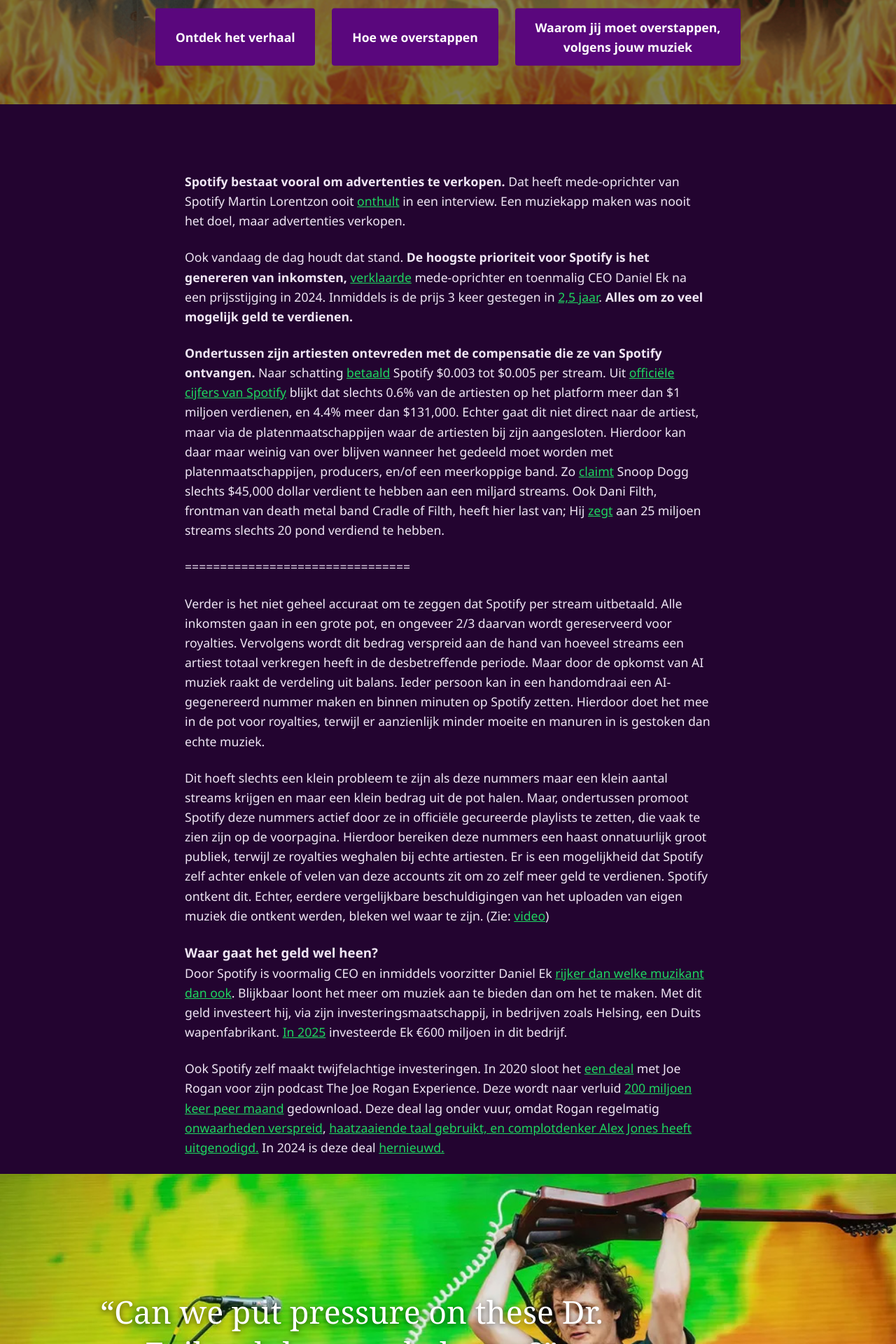
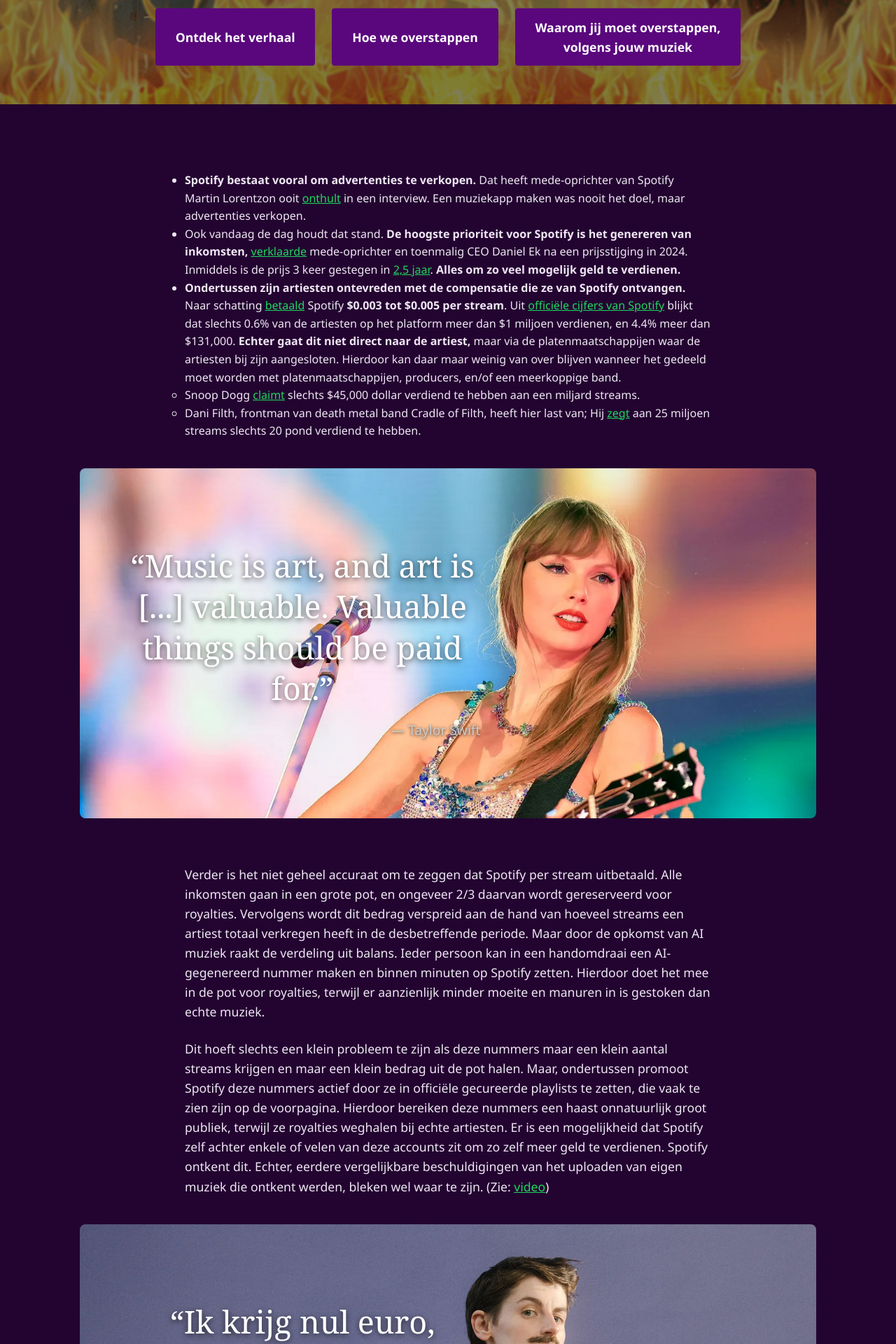
Before and after one commit to jessecjvb/DitchSpotify, a Flask app: page / in a window 1280 px wide. Shown: the part 564-2484 px from the top of the page at 70% size. Run offline with Flask 3, Linux system fonts and the light colour scheme.

Commit message:
added quotes

```diff
--- a/static/style.css
+++ b/static/style.css
@@ -239,16 +239,35 @@
 /* Full-width container stretching edge-to-edge */
 .quote-banner-container {
     position: relative;
-    width: 100vw;
-    left: 50%;
-    right: 50%;
-    margin-left: -50vw;
-    margin-right: -50vw;
-    height: 500px; /* Fixed height requirement */
+
+    /* 1. Make it 120% wide relative to the page content column */
+    width: 140%;
+
+    /* 2. Pull it left by 10% (half of 20%) to keep it centered */
+    margin-left: -20%;
+    margin-top: 2.5rem;
+    margin-bottom: 2.5rem;
+
+    height: 500px;
     overflow: hidden;
     display: flex;
     align-items: center;
-    justify-content: flex-start; /* Offsets content slightly to the left */
+    justify-content: center;
+    box-sizing: border-box;
+    border-radius: 8px;
+}
+
+.quote-banner-content {
+    position: relative;
+    z-index: 2;
+    width: 100%;
+
+    /*
+       Padding: Top Right Bottom Left
+       More padding on the right (8rem) pushes the text block leftwards
+    */
+    padding: 2rem 30rem 2rem 4rem;
+
     box-sizing: border-box;
 }
 
@@ -257,25 +276,13 @@
     position: absolute;
     top: 0;
     left: 0;
-    width: 100%;
+    width: 120%;
     height: 100%;
     object-fit: cover;
 
     /* Anchors the image to the top edge and centers it horizontally */
     object-position: top center;
-
     z-index: 1;
-}
-
-/* Overlay content box */
-.quote-banner-content {
-    position: relative;
-    z-index: 2;
-    width: 100%;
-    max-width: 800px;
-    margin-left: 8%; /* Offsets text slightly to the left */
-    padding: 0 2rem;
-    box-sizing: border-box;
 }
 
 /* Quote Text: Large, Serif, Centered inside its box */
@@ -287,6 +294,9 @@
     margin: 0 0 1rem 0;
     line-height: 1.3;
     text-shadow: 0 2px 8px rgba(0, 0, 0, 0.7); /* Ensures readability over images */
+    white-space: normal;
+    word-break: keep-all;
+    width: 100%;
 }
 
 /* Author Attribution: Gray, Right Flush */
--- a/templates/index.html
+++ b/templates/index.html
@@ -29,21 +29,37 @@
     <!-- Anchor targets for the scroll buttons -->
     <section id="section-1" class="scroll-section">
         <h2></h2>
-        <p><b>Spotify bestaat vooral om advertenties te verkopen.</b> Dat heeft mede-oprichter van Spotify Martin Lorentzon ooit <a class="text_link" href="https://youtu.be/nOOMsSeKQg4&t=941">onthult</a> in een interview. Een muziekapp maken was nooit het doel, maar advertenties verkopen.</p>
+        <ul>
+            <li><b>Spotify bestaat vooral om advertenties te verkopen.</b> Dat heeft mede-oprichter van Spotify Martin Lorentzon ooit <a class="text_link" href="https://youtu.be/nOOMsSeKQg4&t=941">onthult</a> in een interview. Een muziekapp maken was nooit het doel, maar advertenties verkopen.</li>
 
-        <p>Ook vandaag de dag houdt dat stand. <b>De hoogste prioriteit voor Spotify is het genereren van inkomsten,</b> <a class="text_link" href="https://www.cbsnews.com/news/spotify-price-increase-duo-streaming-service/">verklaarde</a> mede-oprichter en toenmalig CEO Daniel Ek na een prijsstijging in 2024. Inmiddels is de prijs 3 keer gestegen in <a class="text_link" href="https://arstechnica.com/gadgets/2026/01/spotify-to-raise-subscription-prices-by-up-to-2-in-february/">2,5 jaar</a>. <b>Alles om zo veel mogelijk geld te verdienen.</b>
-        </p>
+            <li>Ook vandaag de dag houdt dat stand. <b>De hoogste prioriteit voor Spotify is het genereren van inkomsten,</b> <a class="text_link" href="https://www.cbsnews.com/news/spotify-price-increase-duo-streaming-service/">verklaarde</a> mede-oprichter en toenmalig CEO Daniel Ek na een prijsstijging in 2024. Inmiddels is de prijs 3 keer gestegen in <a class="text_link" href="https://arstechnica.com/gadgets/2026/01/spotify-to-raise-subscription-prices-by-up-to-2-in-february/">2,5 jaar</a>. <b>Alles om zo veel mogelijk geld te verdienen.</b></li>
 
-        <p><b>Ondertussen zijn artiesten ontevreden met de compensatie die ze van Spotify ontvangen.</b> Naar schatting <a class="text_link" href="https://royaltyexchange.com/blog/how-much-do-streaming-platforms-pay-per-stream">betaald</a> Spotify $0.003 tot $0.005 per stream.
-        Uit <a class="text_link" href="https://www.theguardian.com/music/2025/mar/12/spotify-is-trumpeting-big-paydays-for-artists-but-only-a-tiny-fraction-of-them-are-actually-thriving-loud-and-clear-report">officiële cijfers van Spotify</a> blijkt dat slechts 0.6% van de artiesten op het platform meer dan $1 miljoen verdienen, en 4.4% meer dan $131,000.
-        Echter gaat dit niet direct naar de artiest, maar via de platenmaatschappijen waar de artiesten bij zijn aangesloten. Hierdoor kan daar maar weinig van over blijven wanneer het gedeeld moet worden met platenmaatschappijen, producers, en/of een meerkoppige band.
-        Zo <a class="text_link" href="https://www.therichest.com/snoop-dogg-slams-spotify-over-45k-payout-for-1-billion-streams/">claimt</a> Snoop Dogg slechts $45,000 dollar verdient te hebben aan een miljard streams. Ook Dani Filth, frontman van death metal band Cradle of Filth, heeft hier last van; Hij <a class="text_link" href="https://www.digitalmusicnews.com/2023/06/21/how-much-does-spotify-pay-for-1-million-streams-2023/">zegt</a> aan 25 miljoen streams slechts 20 pond verdiend te hebben. </p>
+            <li><b>Ondertussen zijn artiesten ontevreden met de compensatie die ze van Spotify ontvangen.</b> Naar schatting <a class="text_link" href="https://royaltyexchange.com/blog/how-much-do-streaming-platforms-pay-per-stream">betaald</a> Spotify <b>$0.003 tot $0.005 per stream</b>.
+            Uit <a class="text_link" href="https://www.theguardian.com/music/2025/mar/12/spotify-is-trumpeting-big-paydays-for-artists-but-only-a-tiny-fraction-of-them-are-actually-thriving-loud-and-clear-report">officiële cijfers van Spotify</a> blijkt dat slechts 0.6% van de artiesten op het platform meer dan $1 miljoen verdienen, en 4.4% meer dan $131,000.
+            <b>Echter gaat dit niet direct naar de artiest,</b> maar via de platenmaatschappijen waar de artiesten bij zijn aangesloten. Hierdoor kan daar maar weinig van over blijven wanneer het gedeeld moet worden met platenmaatschappijen, producers, en/of een meerkoppige band.
+            <ul>
+                <li>Snoop Dogg <a class="text_link" href="https://www.therichest.com/snoop-dogg-slams-spotify-over-45k-payout-for-1-billion-streams/">claimt</a> slechts $45,000 dollar verdiend te hebben aan een miljard streams.</li>
+                <li>Dani Filth, frontman van death metal band Cradle of Filth, heeft hier last van; Hij <a class="text_link" href="https://www.digitalmusicnews.com/2023/06/21/how-much-does-spotify-pay-for-1-million-streams-2023/">zegt</a> aan 25 miljoen streams slechts 20 pond verdiend te hebben. </li>
+            </ul>
+        </li>
+        </ul>
 
-        <p>================================</p>
+        {{ quote_banner(
+            image_filename='artists/taylor.jpg',
+            quote_text='Music is art, and art is [...] valuable. Valuable things should be paid for.',
+            author_name='Taylor Swift'
+        ) }}
+        <br>
 
         <p>Verder is het niet geheel accuraat om te zeggen dat Spotify per stream uitbetaald. Alle inkomsten gaan in een grote pot, en ongeveer 2/3 daarvan wordt gereserveerd voor royalties. Vervolgens wordt dit bedrag verspreid aan de hand van hoeveel streams een artiest totaal verkregen heeft in de desbetreffende periode. Maar door de opkomst van AI muziek raakt de verdeling uit balans. Ieder persoon kan in een handomdraai een AI-gegenereerd nummer maken en binnen minuten op Spotify zetten. Hierdoor doet het mee in de pot voor royalties, terwijl er aanzienlijk minder moeite en manuren in is gestoken dan echte muziek.</p>
 
         <p>Dit hoeft slechts een klein probleem te zijn als deze nummers maar een klein aantal streams krijgen en maar een klein bedrag uit de pot halen. Maar, ondertussen promoot Spotify deze nummers actief door ze in officiële gecureerde playlists te zetten, die vaak te zien zijn op de voorpagina. Hierdoor bereiken deze nummers een haast onnatuurlijk groot publiek, terwijl ze royalties weghalen bij echte artiesten. Er is een mogelijkheid dat Spotify zelf achter enkele of velen van deze accounts zit om zo zelf meer geld te verdienen. Spotify ontkent dit. Echter, eerdere vergelijkbare beschuldigingen van het uploaden van eigen muziek die ontkent werden, bleken wel waar te zijn. (Zie: <a class="text_link" href="https://www.youtube.com/watch?v=Yx7baJMQuVA">video</a>)</p>
+
+        {{ quote_banner(
+            image_filename='artists/elmer.jpg',
+            quote_text='Ik krijg nul euro, terwijl het hele platform draait op ons harde werk.',
+            author_name='Elmer'
+        ) }}
 
         <h3>Waar gaat het geld wel heen?</h3>
         <p>Door Spotify is voormalig CEO en inmiddels voorzitter Daniel Ek <a class="text_link" href="https://www.digitalmusicnews.com/2024/06/26/spotify-ceo-daniel-ek-is-richer-than-any-musician-in-history/">rijker dan welke muzikant dan ook</a>. Blijkbaar loont het meer om muziek aan te bieden dan om het te maken. Met dit geld investeert hij, via zijn investeringsmaatschappij, in bedrijven zoals Helsing, een Duits wapenfabrikant. <a class="text_link" href="https://archive.is/BNDxc">In 2025</a> investeerde Ek €600 miljoen in dit bedrijf.</p>
@@ -55,8 +71,14 @@
             quote_text='Can we put pressure on these\nDr. Evil tech bros to do better?',
             author_name='King Gizard & The Lizard Wizard'
         ) }}
+    <br>
+        <p>Enkele van deze redenen zorgden ervoor dat meerdere artiesten en bands hun repertoire van Spotify hebben laten verwijderen. O.a. King Gizzard & The Lizard Wizard, Godspeed You! Black Emperor, Deerhoof en Xiu Xiu vallen hieronder. Ook Neil Young, Joni Mitchell en zelfs Taylor Swift hebben dit al een keer eerder gedaan, hoewel hun muziek weer te beluisteren is op het platform. De reden hiervoor is simpel: Spotify is tegenwoordig het hart van de muziekindustrie. Ook Merel Pauw (bekend als Elmer), Yousef Gnaoui (bekend als Sef) en Abel van Gijlswijk (Hang Youth) <a class="text_link" href="https://www.volkskrant.nl/cultuur-media/artiesten-willen-weg-bij-het-omstreden-spotify-maar-zitten-klem-spotify-is-in-z-n-eentje-de-gatekeeper-dat-lijkt-me-ongezond~be219ffe/">zeggen</a> graag van Spotify af te willen gaan, maar bekennen dat het als Nederlandse artiest onhaalbaar is om dat te doen. En toch zijn er alternatieven.</p>
 
-        <p>Enkele van deze redenen zorgden ervoor dat meerdere artiesten en bands hun repertoire van Spotify hebben laten verwijderen. O.a. King Gizzard & The Lizard Wizard, Godspeed You! Black Emperor, Deerhoof en Xiu Xiu vallen hieronder. Ook Neil Young, Joni Mitchell en zelfs Taylor Swift hebben dit al een keer eerder gedaan, hoewel hun muziek weer te beluisteren is op het platform. De reden hiervoor is simpel: Spotify is tegenwoordig het hart van de muziekindustrie. Ook Merel Pauw (bekend als Elmer), Yousef Gnaoui (bekend als Sef) en Abel van Gijlswijk (Hang Youth) <a class="text_link" href="https://www.volkskrant.nl/cultuur-media/artiesten-willen-weg-bij-het-omstreden-spotify-maar-zitten-klem-spotify-is-in-z-n-eentje-de-gatekeeper-dat-lijkt-me-ongezond~be219ffe/">zeggen</a> graag van Spotify af te willen gaan, maar bekennen dat het als Nederlandse artiest onhaalbaar is om dat te doen. En toch zijn er alternatieven.</p>
+        {{ quote_banner(
+            image_filename='artists/deerhoof.jpg',
+            quote_text='We don\'t want our success being tied to AI battle tech',
+            author_name='Deerhoof'
+        ) }}
     </section>
 
     <section id="section-2" class="scroll-section">
```
Also changed, not shown: static/artists/elmer.jpg (added), static/artists/taylor.jpg (added), 1 other file.
